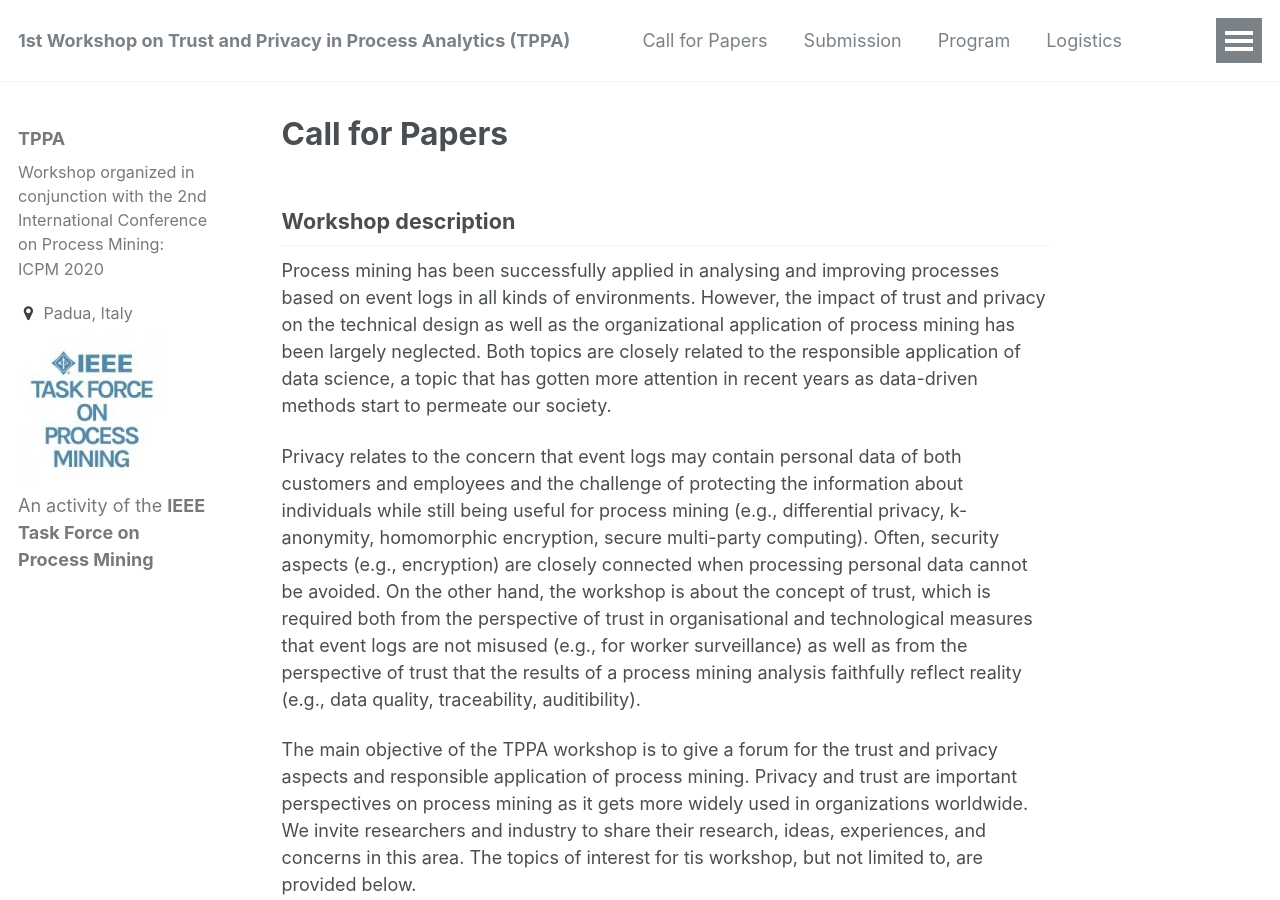
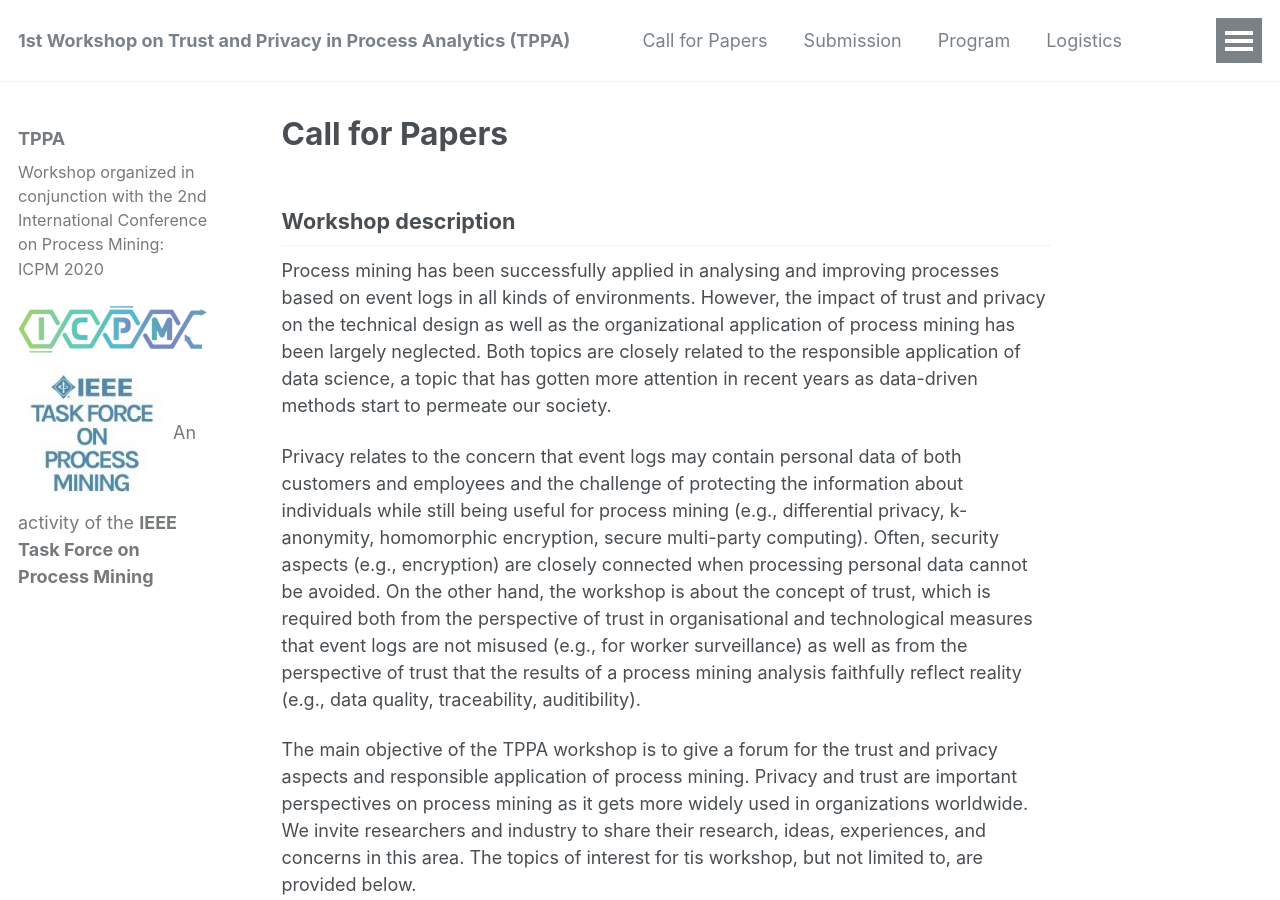
Before and after one commit to academicpages/events, a Jekyll site: the page built from _pages/about.md, in a window 1280 px wide and 900 px high. Built offline with Jekyll 4.4.1, drawn with Linux system fonts in a browser that asks for light colours.

Commit message:
Update author-profile.html

```diff
--- a/_includes/author-profile.html
+++ b/_includes/author-profile.html
@@ -8,22 +8,14 @@
 
   <div class="author__content">
     <h3 class="author__name">{{ author.name }}</h3>
+
     {% if author.bio %}<p class="author__bio">{{ author.bio }}</p>{% endif %}
+
+    <a href="https://icpmconference.org/2020/"><img src="images/ICPM_Logo-1024x314-e1558427587186.png"></a>
+
   </div>
 
-  <div class="author__urls-wrapper">
-    <ul class="author__urls social-icons">
-      {% if author.location %}
-        <li><i class="fa fa-fw fa-map-marker" aria-hidden="true"></i> {{ author.location }}</li>
-      {% endif %}
-      {% if author.employer %}
-        <li><i class="fa fa-fw fa-map-marker" aria-hidden="true"></i> {{ author.employer }}</li>
-      {% endif %}
+    <a href="https://www.win.tue.nl/ieeetfpm/"><img src="images/IEEETF-150x150.jpeg" style="width: 150px"></a>
+    An activity of the <b>IEEE Task Force on Process Mining</b>
 
-
-        <a href="https://www.win.tue.nl/ieeetfpm/"><img src="images/IEEETF-150x150.jpeg" style="width: 150px"></a>
-        An activity of the <b>IEEE Task Force on Process Mining</b>
-
-    </ul>
-  </div>
 </div>
```
